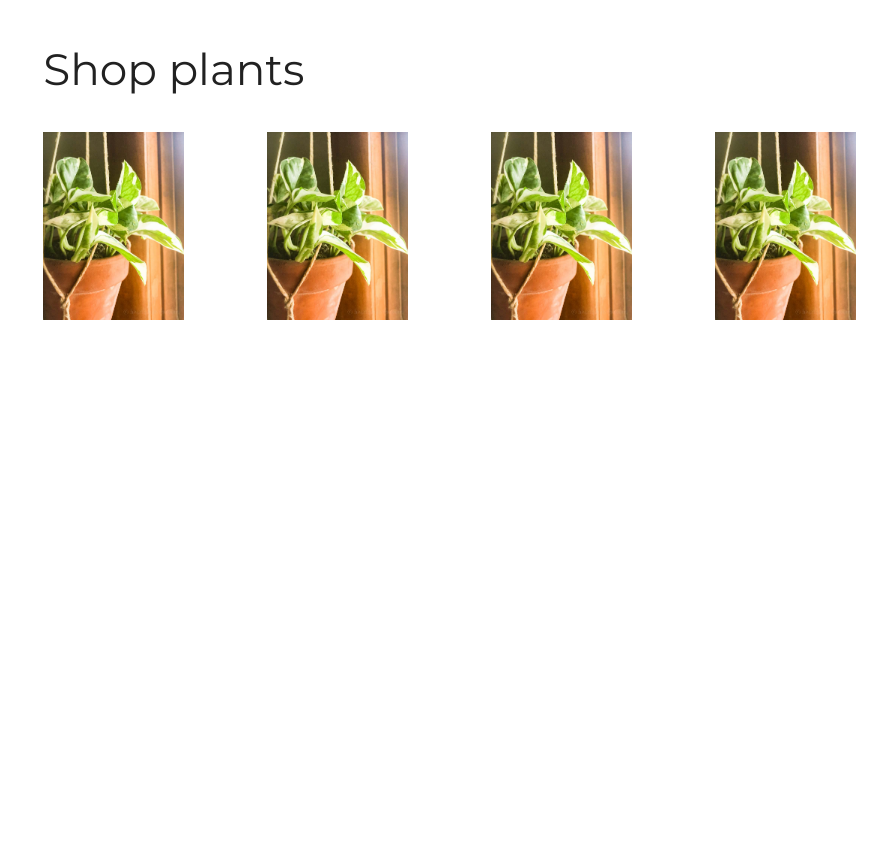
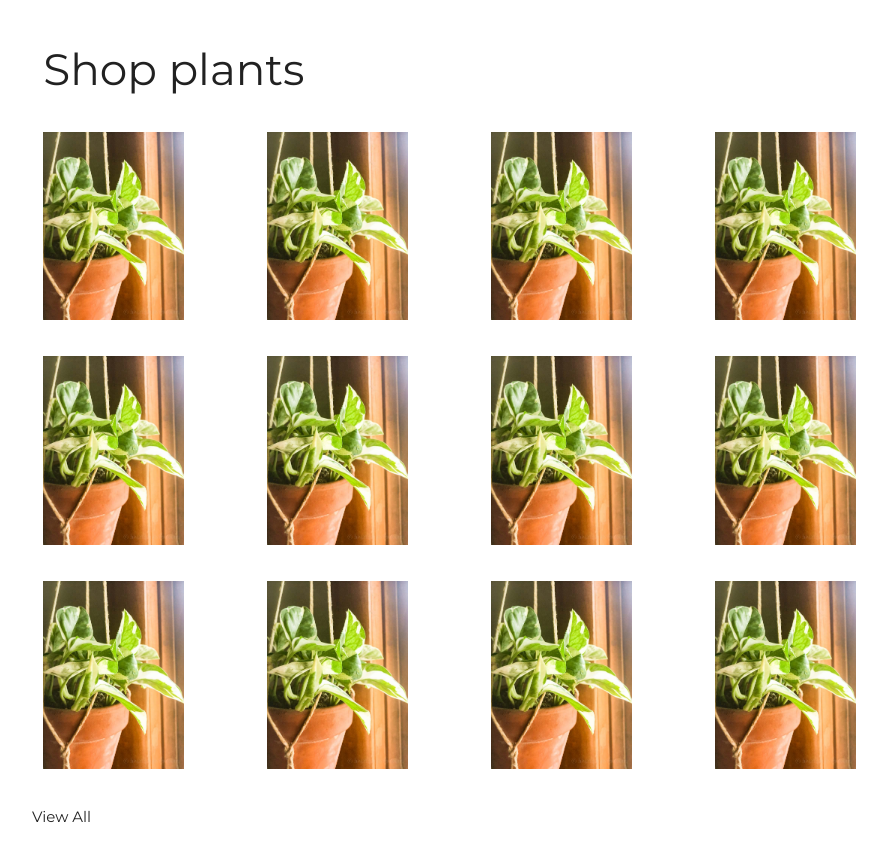
Before and after one commit to lilipcohen/plant-care, a React (Create React App) app in the folder client/: page / in a window 1280 px wide. Shown: the part 980-1823 px from the top of the page, without its empty margins (160-1047 px from the left). Before the commit the page ends 1326 px from the top, so only its background shows below. Built offline with nearby package versions, Linux system fonts and the light colour scheme.

Commit message:
adding images to shop all section

```diff
--- a/client/src/pages/Home/index.js
+++ b/client/src/pages/Home/index.js
@@ -45,6 +45,37 @@ export default function Home() {
           <img id="home-plants" src={PothosImg}></img>
         </div>
       </div>
+      <div className="row">
+        <div className="col s3">
+          <img id="home-plants" src={PothosImg}></img>
+        </div>
+        <div className="col s3">
+          <img id="home-plants" src={PothosImg}></img>
+        </div>
+        <div className="col s3">
+          <img id="home-plants" src={PothosImg}></img>
+        </div>
+        <div className="col s3">
+          <img id="home-plants" src={PothosImg}></img>
+        </div>
+      </div>
+      <div className="row ">
+        <div className="col s3">
+          <img id="home-plants" src={PothosImg}></img>
+        </div>
+        <div className="col s3">
+          <img id="home-plants" src={PothosImg}></img>
+        </div>
+        <div className="col s3">
+          <img id="home-plants" src={PothosImg}></img>
+        </div>
+        <div className="col s3">
+          <img id="home-plants" src={PothosImg}></img>
+        </div>
+      </div>
+      <div>
+        <p>View All</p>
+      </div>
     </div>
   );
 }
--- a/client/src/pages/Home/style.css
+++ b/client/src/pages/Home/style.css
@@ -32,7 +32,12 @@
 }
 
 #home-plants {
-  padding: 0px;
+  padding-bottom: 10px;
   max-width: 70%;
   max-height: 40%;
+  overflow: wrap;
 }
+
+.plant-background {
+  background-color: rgb(209, 253, 209);
+}
```
